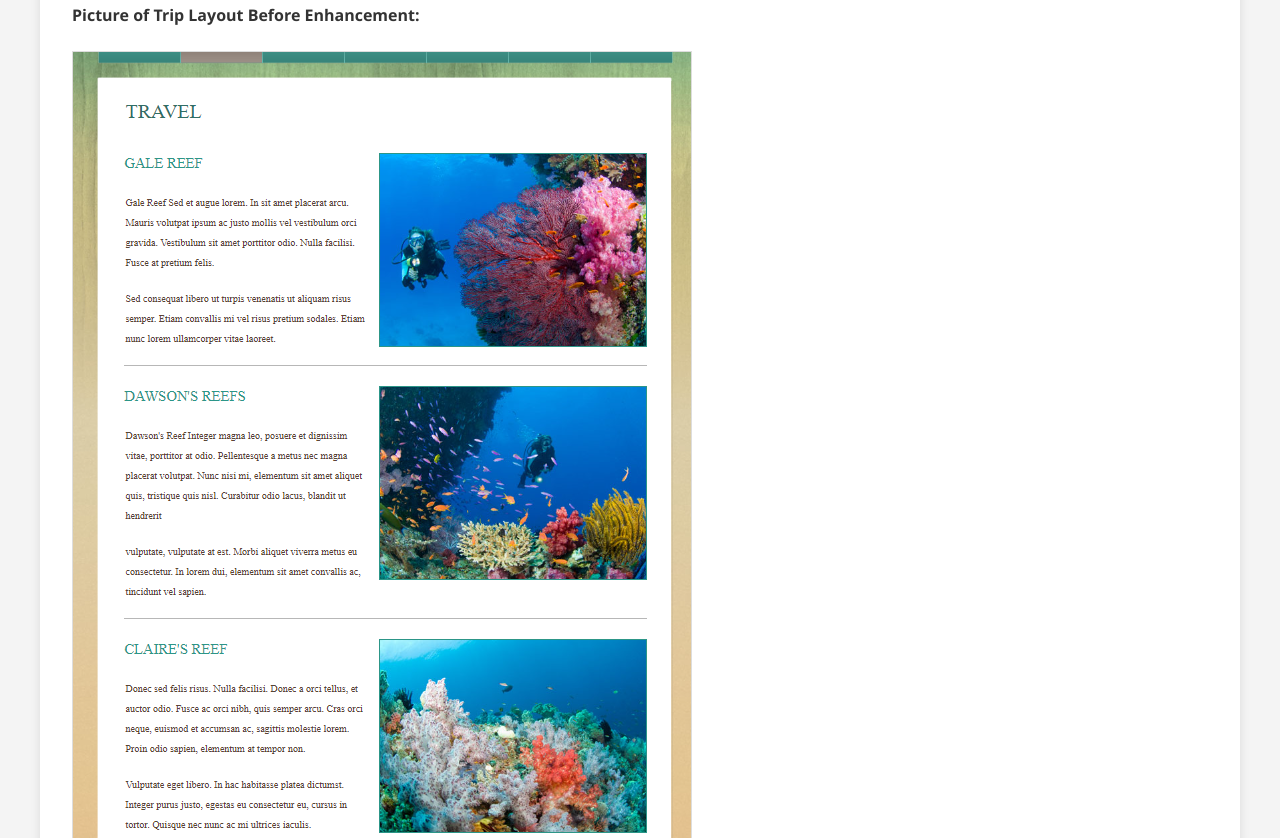
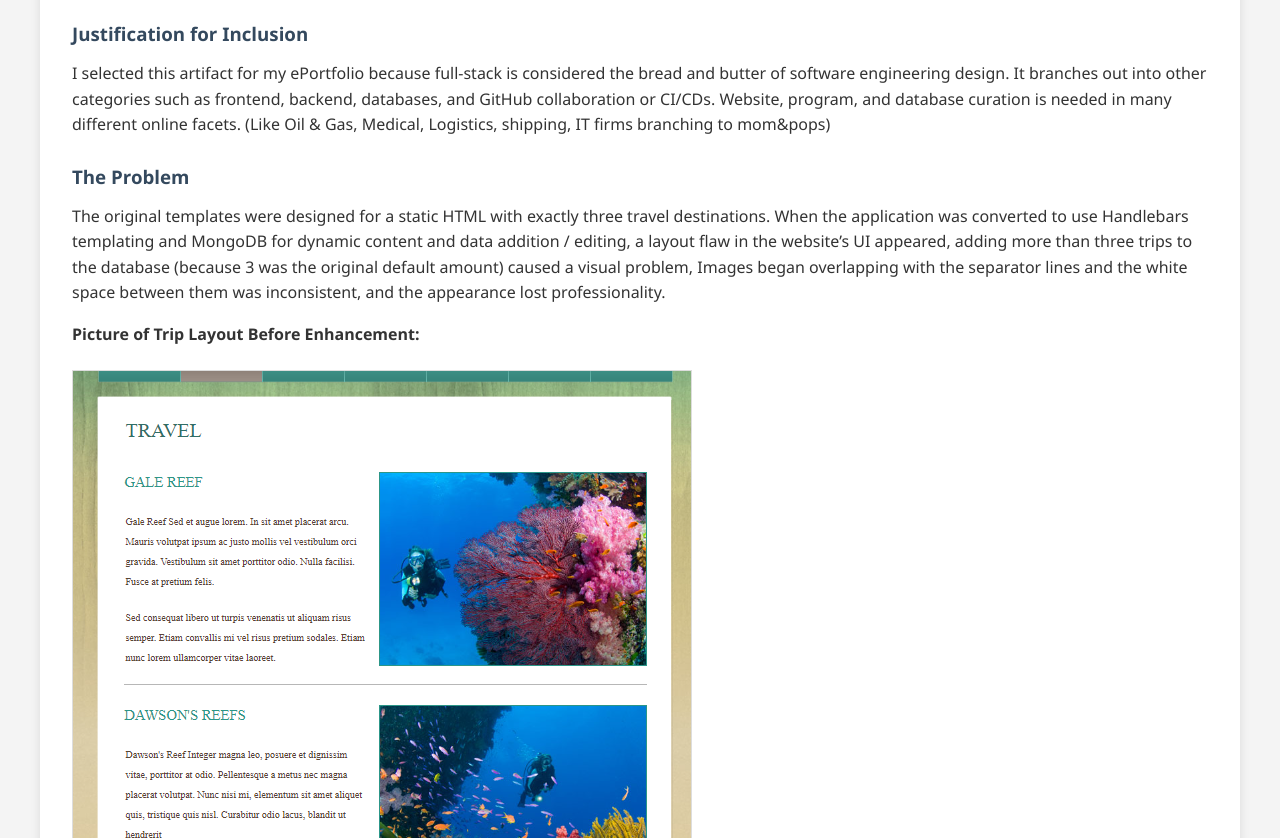
Before and after one commit to RikkaEng/CS499-ePortfolio, a plain HTML site: page enhancement1.html in a window 1280 px wide. Shown: the part 762-1600 px from the top of the page. Drawn offline with nearby package versions, Linux system fonts and the light colour scheme.

Commit message:
Update enhancement1.html

```diff
--- a/enhancement1.html
+++ b/enhancement1.html
@@ -47,12 +47,6 @@
                 rendering via Handlebars templates, RESTful API endpoints, and database integrations.
             </p>
 
-            <h4 style="margin-bottom: 2px;">Picture of Trip Layout Before Enhancement:</h4>
-            <div class="screenshot">
-                <img src="images/LayoutBefore.png"
-                    alt="Original trip layout with overlapping images"
-                    style="max-width: 100%; height: auto; border: 1px solid #ddd; margin: 20px 0;">
-            </div>
         </section>
 
         <section id="justification">
@@ -65,7 +59,7 @@
                 firms branching to mom&pops)
             </p>
 
-            <h4>The Problem:</h4>
+            <h3>The Problem</h3>
             <p>
                 The original templates were designed for a static HTML with exactly three travel destinations.
                 When the application was converted to use Handlebars templating and MongoDB for dynamic content
@@ -74,6 +68,13 @@
                 began overlapping with the separator lines and the white space between them was inconsistent, and
                 the appearance lost professionality.
             </p>
+
+            <h4 style="margin-bottom: 2px;">Picture of Trip Layout Before Enhancement:</h4>
+            <div class="screenshot">
+                <img src="images/LayoutBefore.png"
+                    alt="Original trip layout with overlapping images"
+                    style="max-width: 100%; height: auto; border: 1px solid #ddd; margin: 20px 0;">
+            </div>
 
             <h4>The Solution:</h4>
             <p>
```
